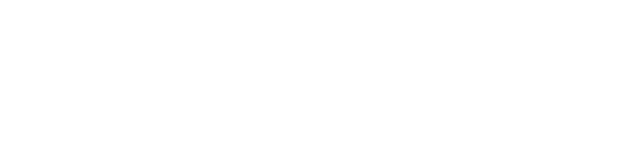
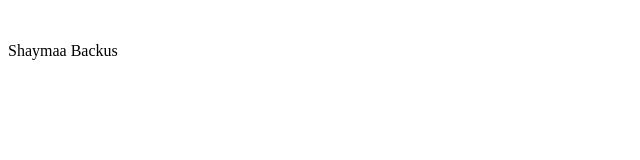
Before and after one commit to vishant7/shaymaa, a plain HTML site: page index.html in a window 1280 px wide. Shown: the whole page, without its empty margins (0-640 px from the left). Drawn offline with Linux system fonts and the light colour scheme.

Commit message:
Update index.html

```diff
--- a/index.html
+++ b/index.html
@@ -1,3 +1,8 @@
+<br>
+<p>
+    Shaymaa Backus
+</p>
+</br>
 <audio autoplay loop  id="playAudio">
     <source src="Kesari.mp3">
 </audio>
```
